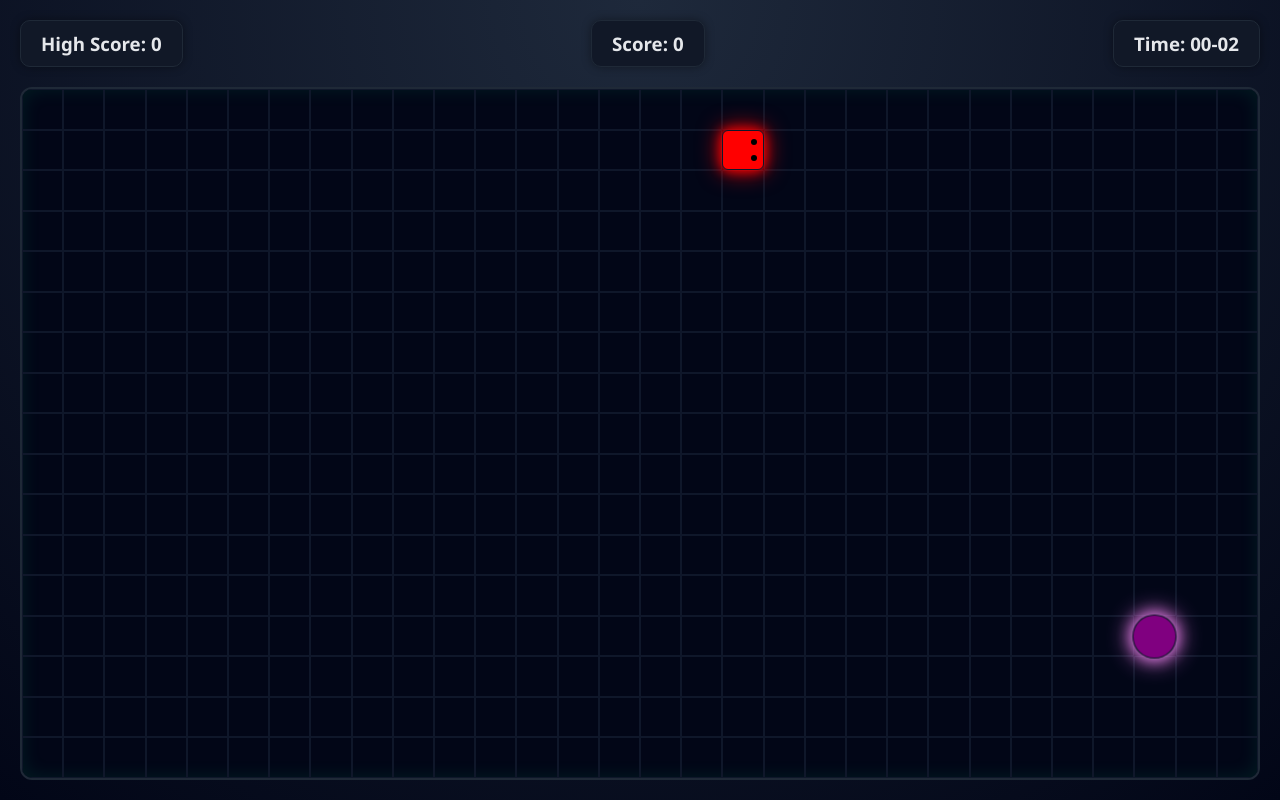
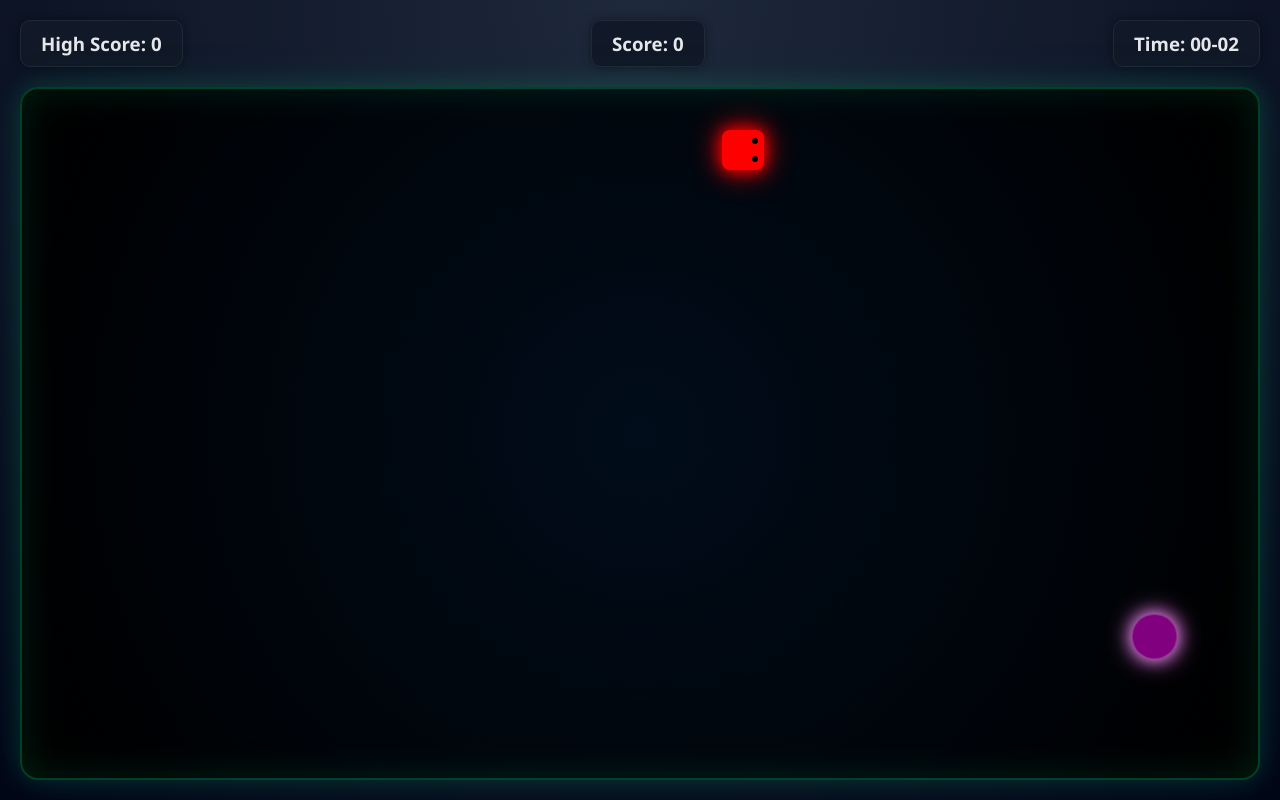
Before and after one commit to ANSHU2692/neon-snake-engine, a plain HTML site: page index.html in a window 1280 px wide. Both pictures are taken after a click on the button "Start Game". Drawn offline with Linux system fonts and the light colour scheme.

Commit message:
improve board design

```diff
--- a/style.css
+++ b/style.css
@@ -46,24 +46,55 @@ section {
   box-shadow: 0 0 10px #00000060;
 }
 
-/* ================= BOARD ================= */
+/* ================= BOARD (NO GRID) ================= */
 
 .board {
   flex-grow: 1;
   display: grid;
   grid-template-columns: repeat(auto-fill, minmax(40px, 1fr));
-  border: 2px solid var(--border);
-  border-radius: 12px;
+  border-radius: 18px;
   overflow: hidden;
   touch-action: none;
   position: relative;
-  background: #020617;
-  box-shadow: inset 0 0 20px rgba(0, 255, 150, 0.1);
+
+  background: radial-gradient(circle at center, #020617, #000);
+
+  border: 2px solid rgba(0, 255, 150, 0.25);
+
+  box-shadow:
+    inset 0 0 40px rgba(0, 255, 150, 0.12),
+    0 0 25px rgba(0, 255, 150, 0.15),
+    0 0 60px rgba(0, 255, 150, 0.05);
 }
 
+/* REMOVE GRID LINES */
 .block {
-  border: 1px solid #0f172a;
-  transition: all 0.08s linear;
+  border: none;
+  transition:
+    transform 0.08s linear,
+    background 0.08s linear;
+}
+
+/* ================= BOARD EFFECTS ================= */
+
+/* Glow pulse */
+.board::before {
+  content: "";
+  position: absolute;
+  inset: 0;
+  background: radial-gradient(circle, rgba(0, 255, 150, 0.08), transparent);
+  animation: boardPulse 4s ease-in-out infinite;
+  pointer-events: none;
+}
+
+@keyframes boardPulse {
+  0%,
+  100% {
+    opacity: 0.4;
+  }
+  50% {
+    opacity: 0.9;
+  }
 }
 
 /* ================= SNAKE ================= */
@@ -71,17 +102,17 @@ section {
 .fill {
   background: var(--snake-color);
   box-shadow:
-    0 0 10px var(--snake-color),
-    0 0 20px var(--snake-color);
-  border-radius: 6px;
+    0 0 12px var(--snake-color),
+    0 0 25px var(--snake-color);
+  border-radius: 8px;
 }
 
 /* Snake head */
 .block.head {
   position: relative;
   box-shadow:
-    0 0 12px var(--snake-color),
-    0 0 25px var(--snake-color);
+    0 0 15px var(--snake-color),
+    0 0 30px var(--snake-color);
 }
 
 /* Eyes */
@@ -95,7 +126,7 @@ section {
   border-radius: 50%;
 }
 
-/* RIGHT */
+/* Direction eyes */
 .head.right::before {
   top: 8px;
   right: 6px;
@@ -105,7 +136,6 @@ section {
   right: 6px;
 }
 
-/* LEFT */
 .head.left::before {
   top: 8px;
   left: 6px;
@@ -115,7 +145,6 @@ section {
   left: 6px;
 }
 
-/* UP */
 .head.up::before {
   top: 6px;
   left: 8px;
@@ -125,7 +154,6 @@ section {
   right: 8px;
 }
 
-/* DOWN */
 .head.down::before {
   bottom: 6px;
   left: 8px;
@@ -164,7 +192,6 @@ section {
   animation: pulse 0.5s infinite alternate;
 }
 
-/* Pulse animation */
 @keyframes pulse {
   from {
     transform: scale(0.9);
@@ -271,7 +298,6 @@ section {
   background: #555;
 }
 
-/* Mobile tweak */
 @media (max-width: 600px) {
   .ctrl {
     width: 70px;
```
